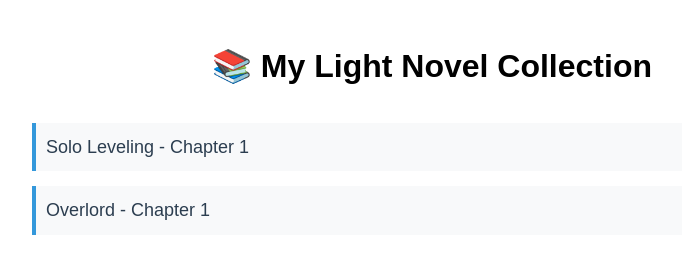
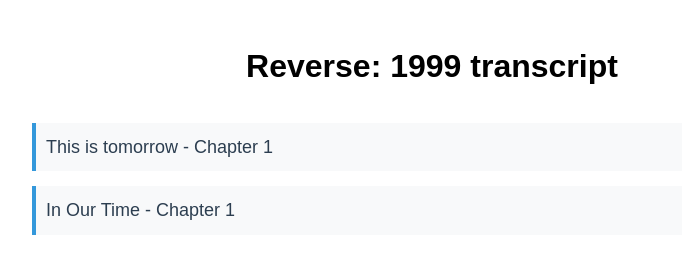
Before and after one commit to quocanhsh/quocanhsh.github.io, a plain HTML site: page index.html in a window 1280 px wide. Shown: the whole page, without its empty margins (208-890 px from the left). Drawn offline with Linux system fonts and the light colour scheme.

Commit message:
Add files via upload

```diff
--- a/index.html
+++ b/index.html
@@ -6,12 +6,12 @@
 </head>
 <body>
     <header>
-        <h1>📚 My Light Novel Collection</h1>
+        <h1>Reverse: 1999 transcript</h1>
     </header>
     <main>
         <ul>
-            <li><a href="novels/solo-leveling-ch1.html">Solo Leveling - Chapter 1</a></li>
-            <li><a href="novels/overlord-ch1.html">Overlord - Chapter 1</a></li>
+            <li><a href="novels/this-is-tomorrow.html">This is tomorrow - Chapter 1</a></li>
+            <li><a href="novels/overlord-ch1.html">In Our Time - Chapter 1</a></li>
         </ul>
     </main>
 </body>
```
